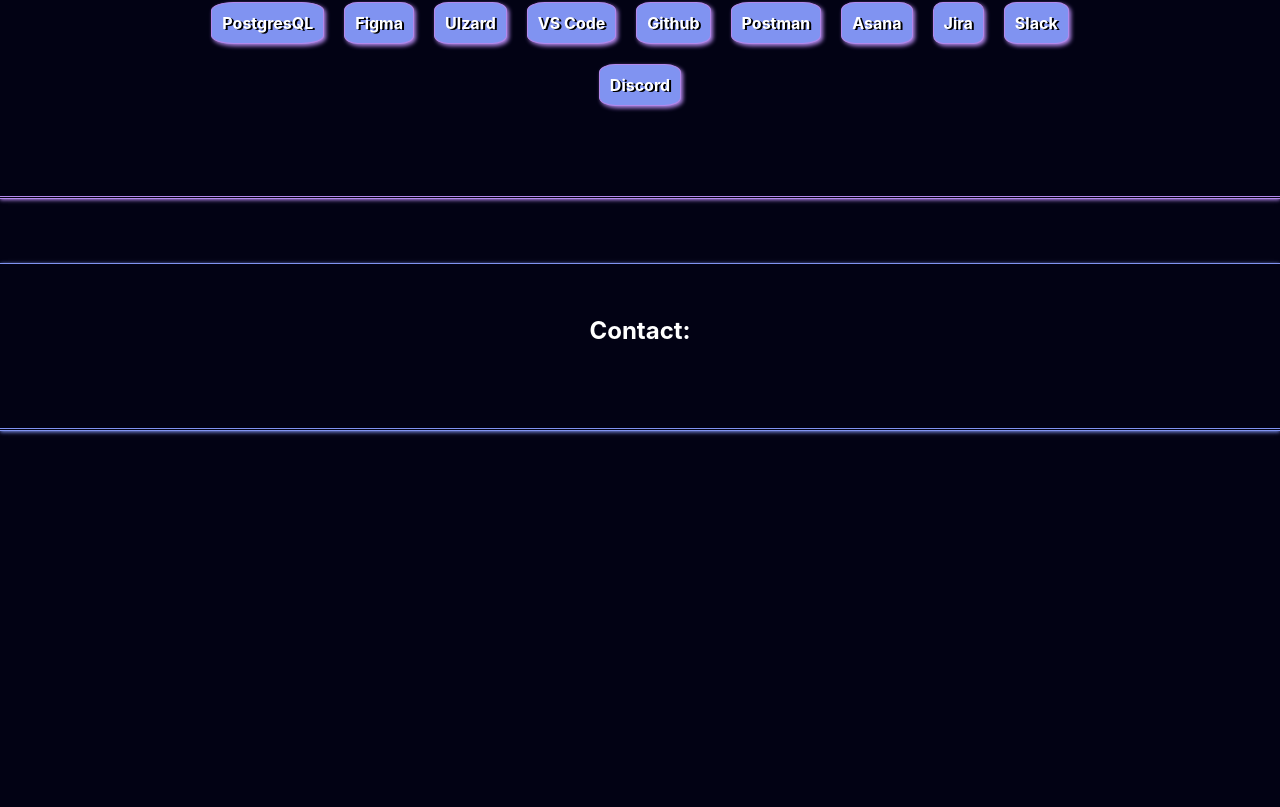
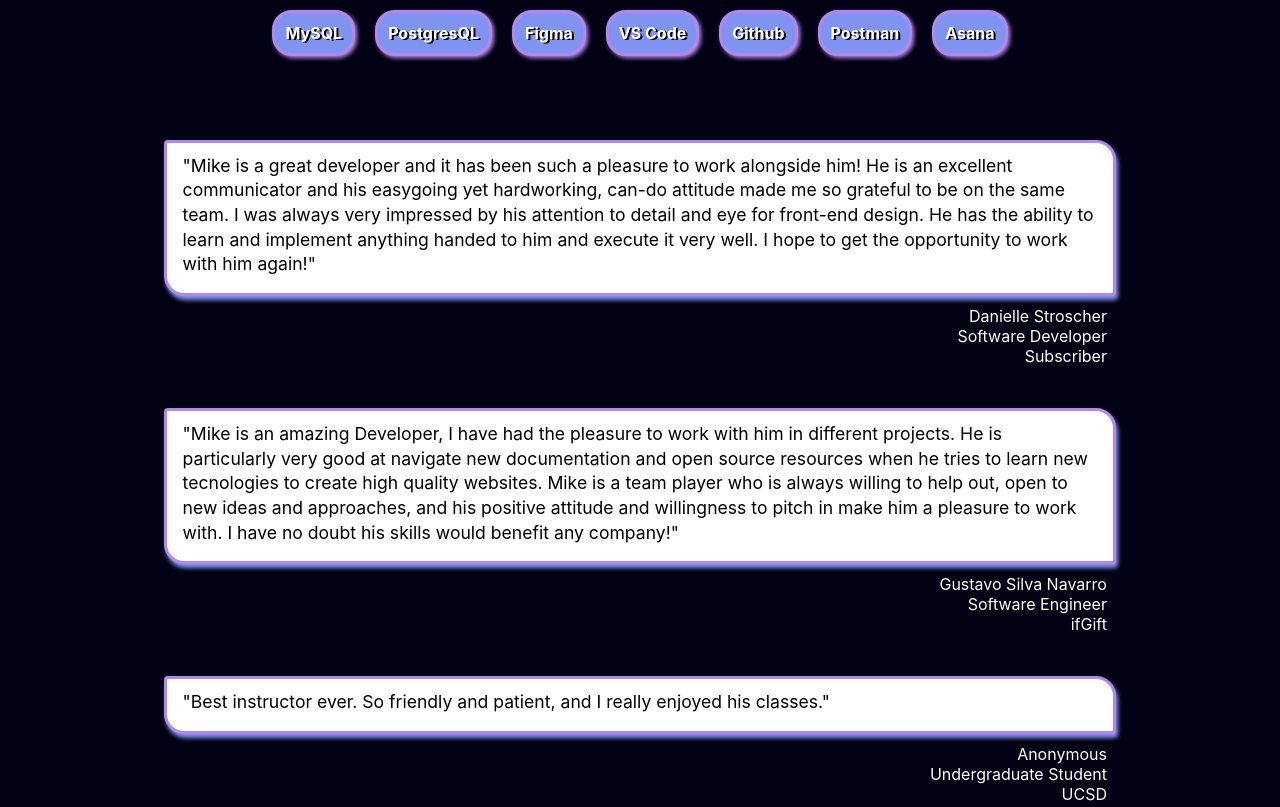
Before and after one commit to gainesaurus/portfolio, a React (Create React App) app: page / in a window 1280 px wide. Shown: the part 1053-1860 px from the top of the page. Before the commit the page ends 1548 px from the top, so only its background shows below. Built offline with nearby package versions, Linux system fonts and the light colour scheme.

Commit message:
feat: add and style testimonials

```diff
--- a/src/App.css
+++ b/src/App.css
@@ -7,3 +7,15 @@ section {
   padding: 2rem 2rem 4rem 2rem;
   margin-bottom: 4rem;
 }
+
+a:link, a:visited {
+  color: var(--about);
+  background-color: transparent;
+  text-decoration: none;
+}
+
+a:hover, a:active {
+  color: white;
+  background-color: transparent;
+  text-decoration: underline;
+}
--- a/src/Components/About.module.css
+++ b/src/Components/About.module.css
@@ -11,7 +11,7 @@
 .headshot {
   border: 2px solid var(--about);
   box-shadow: 2px 2px 4px var(--about);
-  border-radius: 30%;
+  border-radius: 30% 20%;
   height: 300px;
 }
 
@@ -32,15 +32,3 @@
   display: flex;
   margin: 10px;
 }
-
-a:link, a:visited {
-  color: var(--about);
-  background-color: transparent;
-  text-decoration: none;
-}
-
-a:hover, a:active {
-  color: white;
-  background-color: transparent;
-  text-decoration: underline;
-}
--- a/src/Components/About.tsx
+++ b/src/Components/About.tsx
@@ -18,7 +18,7 @@ const About = () => {
             className={styles.icon}>
             <LinkedInIcon  />
           </a>
-          <a href='a'
+          <a href='#contact'
             className={styles.icon}>
             <EmailIcon className={styles.icon} />
           </a>
--- a/src/Components/Contact.module.css
+++ b/src/Components/Contact.module.css
@@ -1,6 +1,8 @@
 .container {
   display: flex;
+  flex-direction: column;
   justify-content: center;
+  align-items: center;
   border-top: 1px solid var(--contact);
   border-bottom: 3px double var(--contact);
   box-shadow: 0 1px 4px var(--contact);
--- a/src/Components/Contact.tsx
+++ b/src/Components/Contact.tsx
@@ -4,6 +4,9 @@ const Contact = () => {
   return (
     <section id="contact" className={styles.container}>
       <h2 className={styles.heading}>Contact:</h2>
+      <input placeholder="Your Name"></input>
+      <input placeholder="Your E-Mail"></input>
+      <input placeholder="Your Message"></input>
     </section>
   );
 }
--- a/src/Components/Navbar.tsx
+++ b/src/Components/Navbar.tsx
@@ -3,7 +3,7 @@ import styles from './Navbar.module.css';
 const Navbar = () => {
   return (
     <header className={styles.container}>
-      <p className={styles.links}>gainesaur.io</p>
+      <h2 className={styles.links}>gainesaur.io</h2>
       <a href="#projects" className={styles.links}>past work</a>
       <a href="#skills" className={styles.links}>skills</a>
       <a href="#contact" className={styles.links}>contact</a>
--- a/src/Components/SkillsList.module.css
+++ b/src/Components/SkillsList.module.css
@@ -31,6 +31,45 @@
   color: white;
   margin: 10px;
   padding: 10px;
-  border: 1px solid var(--skills);
-  border-radius: 20%;
+  border: 3px solid var(--skills);
+  border-radius: 20px;
 }
+
+.testimonialList {
+  display: flex;
+  flex-direction: column;
+  width: 80%;
+  padding: 0;
+}
+
+.testimonial {
+  display: flex;
+  flex-direction: column;
+  margin-top: 2rem;
+}
+
+.quote {
+  display: flex;
+  background-color: white;
+  font-size: 1.1rem;
+  text-align: left;
+  line-height: 1.4;
+  border: 3px solid var(--skills);
+  border-radius: 4px 20px;
+  margin: 10px;
+  padding: 0.7rem 1rem 1rem 1rem;
+  box-shadow: 2px 4px 4px var(--contact);
+}
+
+.byline {
+  display: flex;
+  flex-direction: column;
+  color: white;
+  align-items: end;
+  margin-right: 2%;
+}
+
+p {
+  margin: 0;
+  padding: 0;
+}
--- a/src/Components/SkillsList.tsx
+++ b/src/Components/SkillsList.tsx
@@ -1,10 +1,10 @@
-import { skills } from '../data'
+import { skills, testimonials } from '../data'
 import styles from './SkillsList.module.css';
 
 const SkillsList = () => {
   return (
     <section id="skills" className={styles.container}>
-      <h2 className={styles.heading}>Skills &amp; Technologies:</h2>
+      <h2 className={styles.heading}>Skills &amp; Testimonials:</h2>
       <ul className={styles.skillList}>
         {skills.map(skill =>
         <li
@@ -12,6 +12,20 @@ const SkillsList = () => {
           className={styles.skillNode}
         >{skill}</li>)}
       </ul>
+      <ul className={styles.testimonialList}>
+        {testimonials.map(testimonial =>
+        <li
+          key={testimonial.name}
+          className={styles.testimonial}
+        >
+          <p className={styles.quote}>{testimonial.quote}</p>
+          <div className={styles.byline}>
+            <p>{testimonial.name}</p>
+            <p>{testimonial.title}</p>
+            <p>{testimonial.company}</p>
+          </div>
+        </li>)}
+      </ul>
     </section>
   );
 }
--- a/src/data.tsx
+++ b/src/data.tsx
@@ -1,3 +1,4 @@
+// PROJECTS
 export const projects = [
   {
     title: "Vakay",
@@ -5,6 +6,7 @@ export const projects = [
     description: "",
     image: "../../public/images/VakayUI.png",
     link: "",
+    gitLink: "https://github.com/gainesaurus/Vakay",
   },
   {
     title: "ifGift",
@@ -12,6 +14,7 @@ export const projects = [
     description: "",
     image: "../../public/images/ifGiftUI.png",
     link: "",
+    gitLink: "https://github.com/gainesaurus/ifGift",
   },
   {
     title: "Subscriber",
@@ -19,6 +22,7 @@ export const projects = [
     description: "",
     image: "../../public/images/SubscriberUI.png",
     link: "",
+    gitLink: "https://github.com/gainesaurus/subscriber",
   },
   {
     title: "Doctor Banjo",
@@ -26,9 +30,12 @@ export const projects = [
     description: "The homepage of Western Australia's Greatest Banjo Player",
     image: "",
     link: "",
+    gitLink: "",
   }
 ];
 
+
+// SKILLS
 export const skills = [
   "HTML",
   "CSS",
@@ -50,12 +57,38 @@ export const skills = [
   "MySQL",
   "PostgresQL",
   "Figma",
-  "UIzard",
   "VS Code",
   "Github",
   "Postman",
   "Asana",
-  "Jira",
-  "Slack",
-  "Discord"
-]
+];
+
+
+// TESTIMONIALS
+export const testimonials = [
+  {
+    name: "Danielle Stroscher",
+    title: "Software Developer",
+    company: "Subscriber",
+    quote: "\"Mike is a great developer and it has been such a pleasure to work alongside him! He is an excellent communicator and his easygoing yet hardworking, can-do attitude made me so grateful to be on the same team. I was always very impressed by his attention to detail and eye for front-end design. He has the ability to learn and implement anything handed to him and execute it very well. I hope to get the opportunity to work with him again!\"",
+  },
+  {
+    name: "Gustavo Silva Navarro",
+    title: "Software Engineer",
+    company: "ifGift",
+    quote: "\"Mike is an amazing Developer, I have had the pleasure to work with him in different projects. He is particularly very good at navigate new documentation and open source resources when he tries to learn new tecnologies to create high quality websites. Mike is a team player who is always willing to help out, open to new ideas and approaches, and his positive attitude and willingness to pitch in make him a pleasure to work with. I have no doubt his skills would benefit any company!\"",
+  },
+  {
+    name: "Anonymous",
+    title: "Undergraduate Student",
+    company: "UCSD",
+    logo: "",
+    quote: "\"Best instructor ever. So friendly and patient, and I really enjoyed his classes.\"",
+  },
+  {
+    name: "Anonymous",
+    title: "Undergraduate Student",
+    company: "UCSD",
+    quote: "\"AMAZING MAN 10/10\"",
+  },
+];
```
